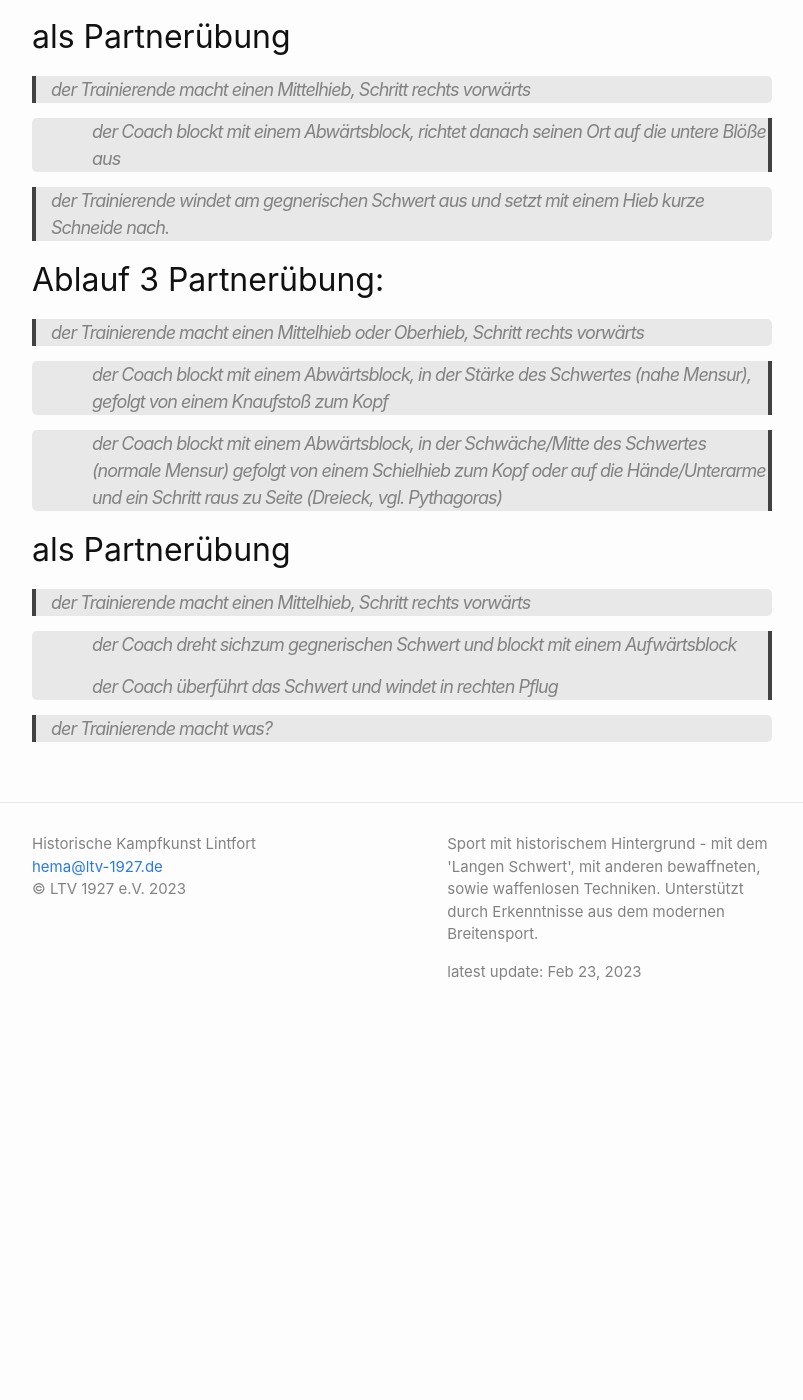
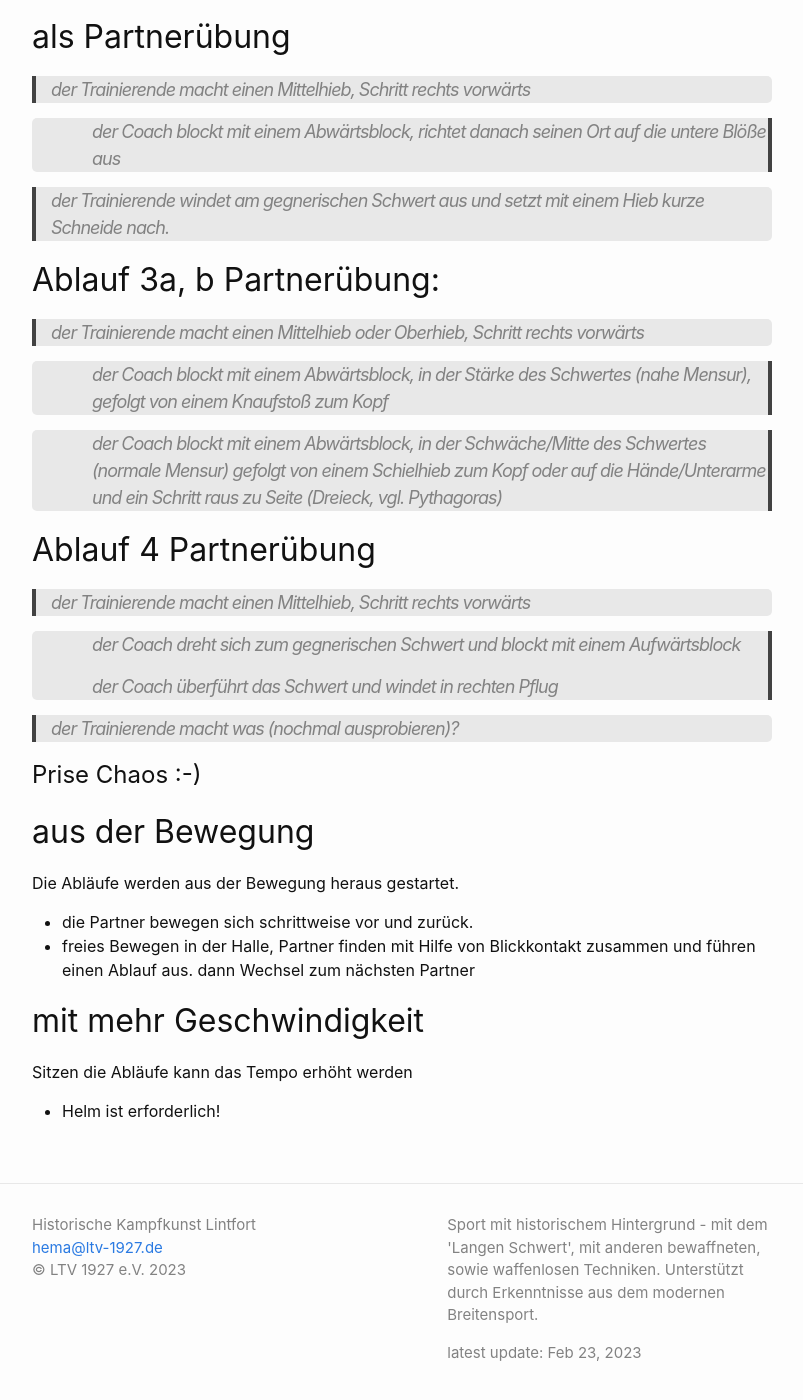
Before and after one commit to hema-ltv1927/hema-ltv1927.github.io, a Jekyll site: the page built from _techniken/kurze-ablaeufe.md, in a window 1280 px wide and 1400 px high, scrolled down 1017 px. Shown: the whole window, without its empty margins (238-1041 px from the left). Built offline with Jekyll 4.4.1, drawn with Linux system fonts in a browser that asks for light colours; before the commit the page ends 2045 px from its top, so only the background shows below that.

Commit message:
kurze Kombinationen

```diff
--- a/_techniken/kurze-ablaeufe.md
+++ b/_techniken/kurze-ablaeufe.md
@@ -40,7 +40,7 @@ Die Abläufe sind so gestaltet, das sie auch als Partnerübung funktionieren.
 
 >der Trainierende windet am gegnerischen Schwert aus und setzt mit einem Hieb kurze Schneide nach.
 
-## Ablauf 3 Partnerübung:
+## Ablauf 3a, b Partnerübung:
 > der Trainierende macht einen Mittelhieb oder Oberhieb, Schritt rechts vorwärts
 
 <blockquote class="rightalign">
@@ -52,12 +52,25 @@ Die Abläufe sind so gestaltet, das sie auch als Partnerübung funktionieren.
 </blockquote>
 
 
-## als Partnerübung
+## Ablauf 4 Partnerübung
 > der Trainierende macht einen Mittelhieb, Schritt rechts vorwärts
 
 <blockquote class="rightalign">
-<p>der Coach dreht sichzum gegnerischen Schwert und blockt mit einem Aufwärtsblock</p>
+<p>der Coach dreht sich zum gegnerischen Schwert und blockt mit einem Aufwärtsblock</p>
 <p>der Coach überführt das Schwert und windet in rechten Pflug</p>
 </blockquote>
 
->der Trainierende macht was<ausprobieren>?
+>der Trainierende macht was (nochmal ausprobieren)?
+
+
+# Prise Chaos :-)
+
+## aus der Bewegung
+Die Abläufe werden aus der Bewegung heraus gestartet.
+ - die Partner bewegen sich schrittweise vor und zurück.
+ - freies Bewegen in der Halle, Partner finden mit Hilfe von Blickkontakt zusammen und führen einen Ablauf aus. dann Wechsel zum nächsten Partner
+
+
+## mit mehr Geschwindigkeit
+Sitzen die Abläufe kann das Tempo erhöht werden
+- Helm ist erforderlich!
```
Also changed, not shown: other parts of _techniken/kurze-ablaeufe.md (+1 -1 lines).
